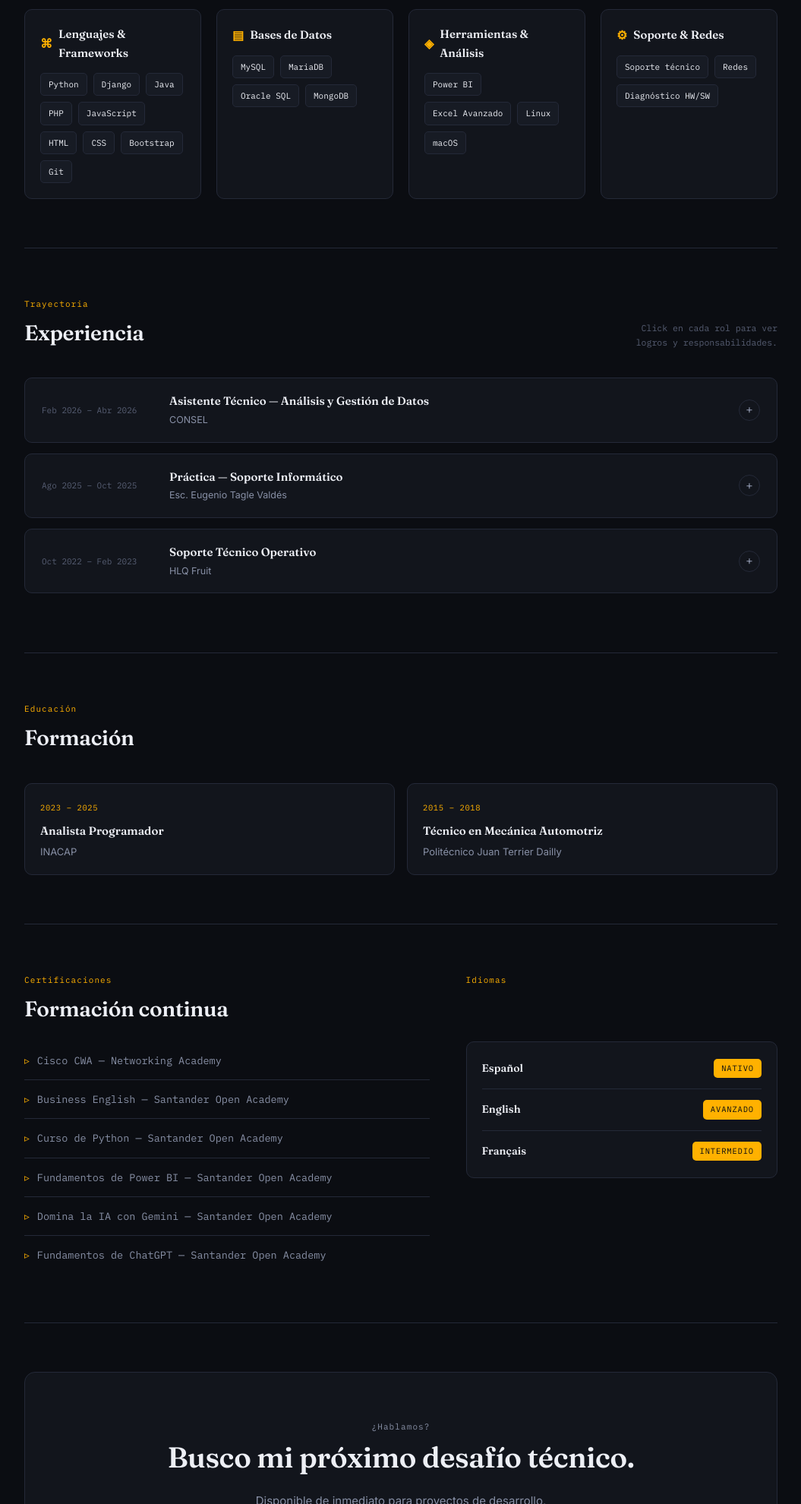
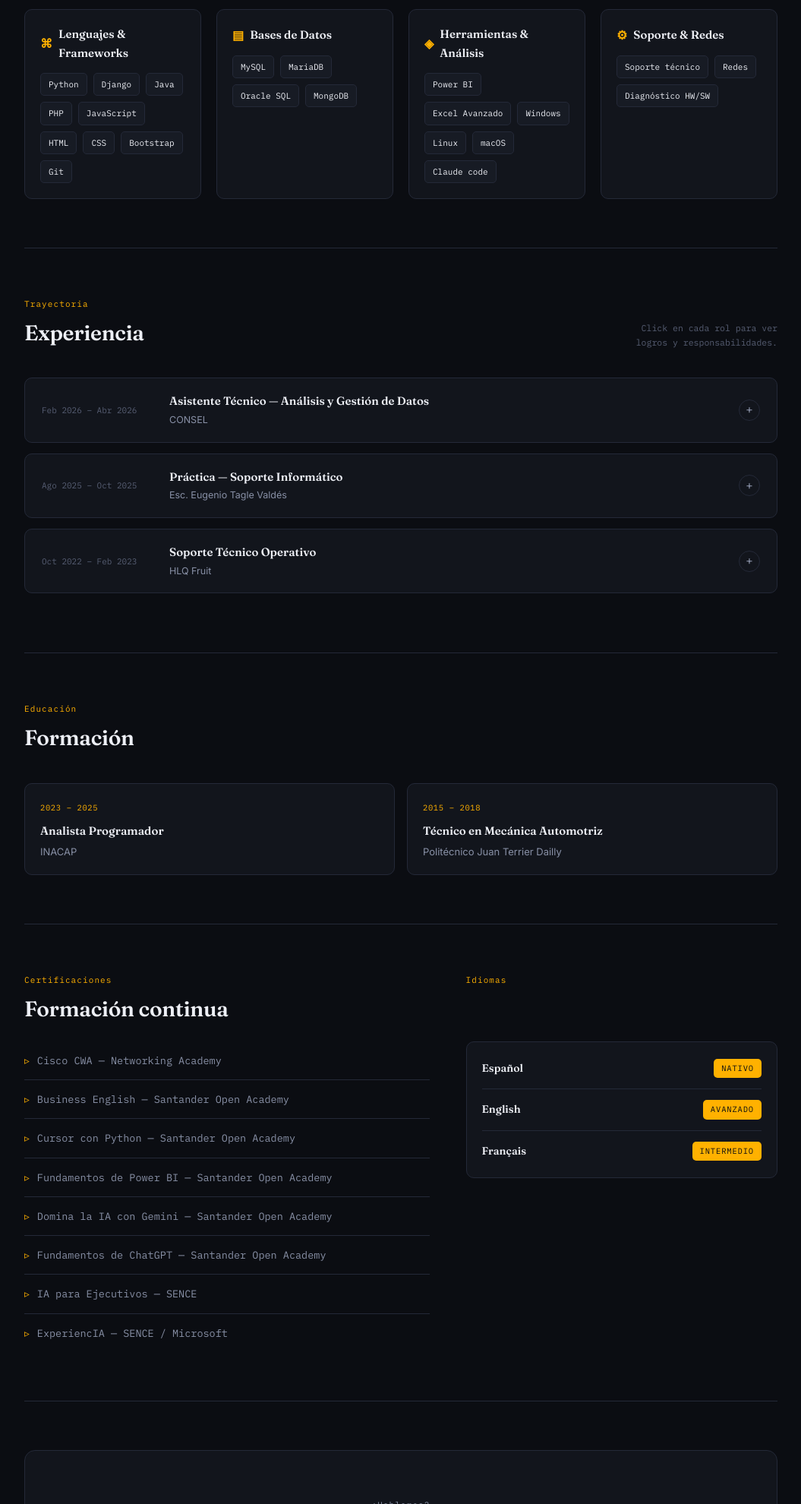
Before and after one commit to claudio-perez/claudio-perez.github.io, a plain HTML site: page index.html in a window 1280 px wide. Shown: the part 1440-3420 px from the top of the page at 76% size, without its empty margins (112-1167 px from the left). Drawn offline with Linux system fonts and the light colour scheme.

Commit message:
Correct typos and update certification titles

```diff
--- a/index.html
+++ b/index.html
@@ -704,7 +704,7 @@
         <div class="project-head" data-toggle>
           <div>
             <div class="route-line"><span>Proyecto académico</span><span class="track"></span><span>INACAP</span></div>
-            <p class="project-title">Sistema de Gestión de Datos</p>
+            <p class="project-title">Sistema de gestión de datos</p>
             <p class="project-sub">Aplicación CRUD sobre base de datos relacional</p>
           </div>
           <span class="chevron">+</span>
@@ -764,7 +764,7 @@
         <div class="skill-card">
           <h3><span class="ico">◈</span>Herramientas & Análisis</h3>
           <div class="tags">
-            <span class="tag">Power BI</span><span class="tag">Excel Avanzado</span><span class="tag">Linux</span><span class="tag">macOS</span>
+            <span class="tag">Power BI</span><span class="tag">Excel Avanzado</span><span class="tag">Windows</span><span class="tag">Linux</span><span class="tag">macOS</span><span class="tag">Claude code</span>
           </div>
         </div>
         <div class="skill-card">
@@ -873,10 +873,12 @@
           <div class="cert-list mono">
             <div class="cert">Cisco CWA — Networking Academy</div>
             <div class="cert">Business English — Santander Open Academy</div>
-            <div class="cert">Curso de Python — Santander Open Academy</div>
+            <div class="cert">Cursor con Python — Santander Open Academy</div>
             <div class="cert">Fundamentos de Power BI — Santander Open Academy</div>
             <div class="cert">Domina la IA con Gemini — Santander Open Academy</div>
             <div class="cert">Fundamentos de ChatGPT — Santander Open Academy</div>
+            <div class="cert">IA para Ejecutivos — SENCE</div>
+            <div class="cert">ExperiencIA — SENCE / Microsoft</div>
           </div>
         </div>
         <div>
```
